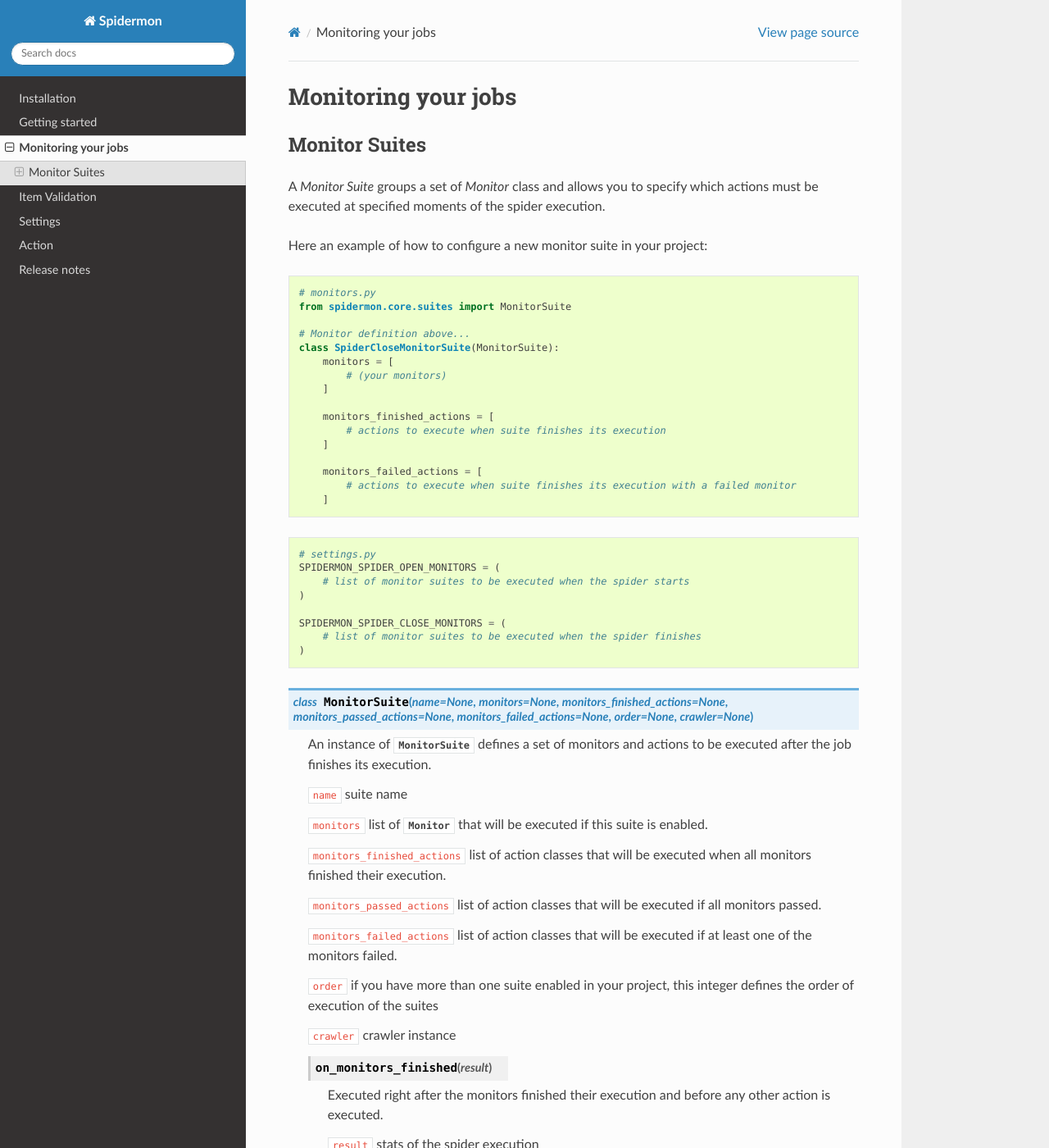
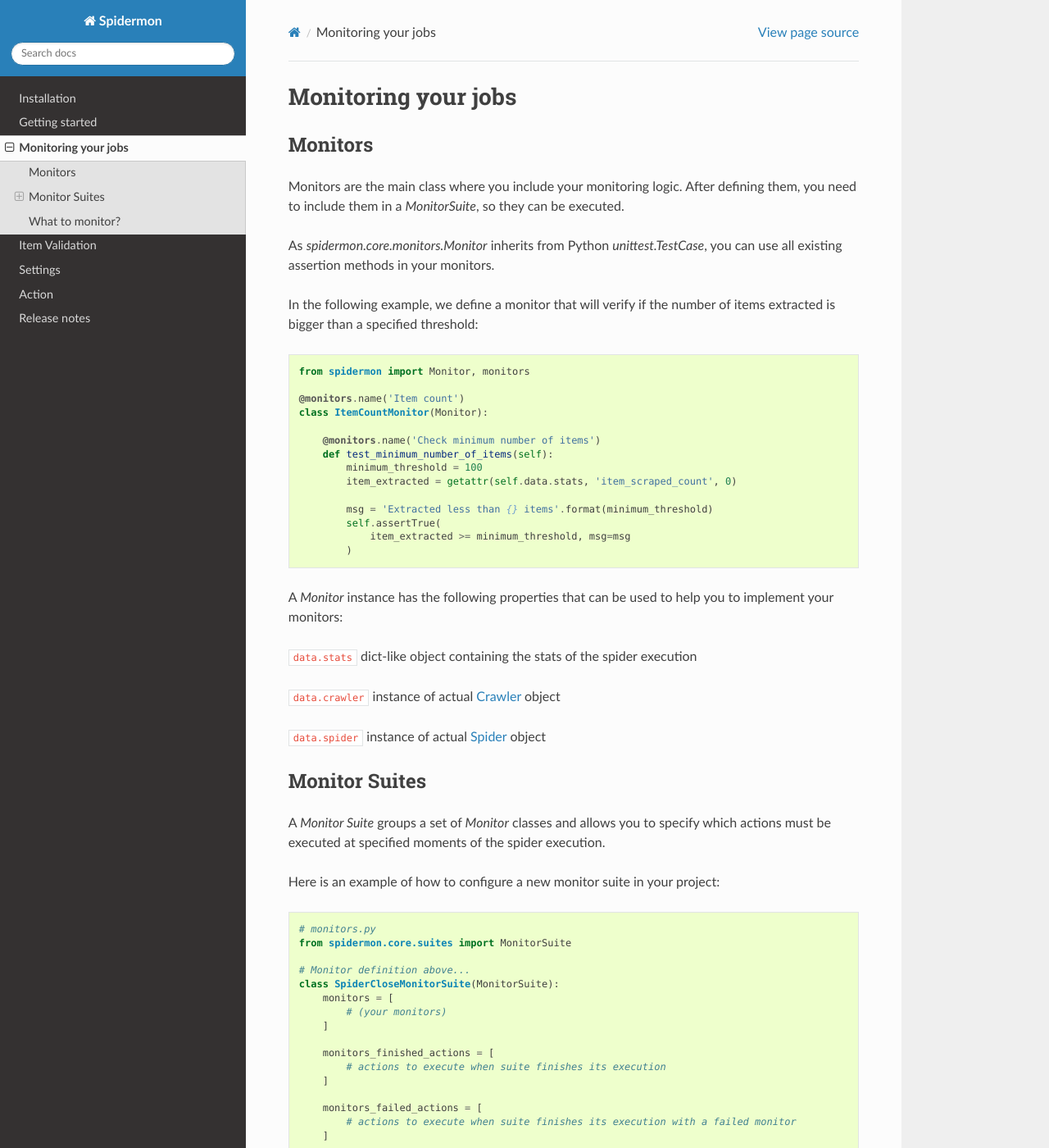
Before and after one commit to scrapinghub/spidermon, a Sphinx documentation site: the page built from docs/source/monitors.rst, in a window 1280 px wide and 1400 px high. Shown: the whole window at 82% size. Built offline with Sphinx 7.4.7 and the Read the Docs theme 2.0.0, drawn with Linux system fonts in a browser that asks for light colours; some of the changed text lies outside the part shown.

Commit message:
Docs for monitors

```diff
--- a/docs/source/monitors.rst
+++ b/docs/source/monitors.rst
@@ -4,13 +4,54 @@
 Monitoring your jobs
 ====================
 
+Monitors
+--------
+
+Monitors are the main class where you include your monitoring logic. After defining
+them, you need to include them in a `MonitorSuite`, so they can be executed.
+
+As `spidermon.core.monitors.Monitor` inherits from Python `unittest.TestCase`, you
+can use all existing assertion methods in your monitors.
+
+In the following example, we define a monitor that will verify if the number of items
+extracted is bigger than a specified threshold:
+
+.. code-block:: python
+
+    from spidermon import Monitor, monitors
+
+    @monitors.name('Item count')
+    class ItemCountMonitor(Monitor):
+
+        @monitors.name('Check minimum number of items')
+        def test_minimum_number_of_items(self):
+            minimum_threshold = 100
+            item_extracted = getattr(self.data.stats, 'item_scraped_count', 0)
+
+            msg = 'Extracted less than {} items'.format(minimum_threshold)
+            self.assertTrue(
+                item_extracted >= minimum_threshold, msg=msg
+            )
+
+A `Monitor` instance has the following properties that can be used to help you to
+implement your monitors:
+
+``data.stats`` dict-like object containing the stats of the spider execution
+
+``data.crawler`` instance of actual `Crawler`_ object
+
+``data.spider`` instance of actual `Spider`_ object
+
+.. _`Crawler`: https://doc.scrapy.org/en/latest/topics/api.html#scrapy.crawler.Crawler
+.. _`Spider`: https://doc.scrapy.org/en/latest/topics/spiders.html?highlight=scrapy.Spider#scrapy.spiders.Spider
+
 Monitor Suites
 --------------
 
-A `Monitor Suite` groups a set of `Monitor` class and allows you to specify which
+A `Monitor Suite` groups a set of `Monitor` classes and allows you to specify which
 actions must be executed at specified moments of the spider execution.
 
-Here an example of how to configure a new monitor suite in your project:
+Here is an example of how to configure a new monitor suite in your project:
 
 .. code-block:: python
 
@@ -89,3 +130,28 @@ Here an example of how to configure a new monitor suite in your project:
       monitor failed.
 
       ``result`` stats of the spider execution
+
+What to monitor?
+----------------
+
+These are some of the usual metrics used in the monitors:
+
+- the amount of items extracted by the spider.
+
+- the amount of successful responses received by the spider.
+
+- the amount of failed responses (server-side errors, network errors, proxy errors, etc.).
+
+- the amount of requests that reach the maximum amount of retries and are finally discarded.
+
+- the amount of time it takes to finish the crawl.
+
+- the amount of errors in the log (spider errors, generic errors detected by Scrapy, etc.)
+
+- the amount of bans.
+
+- the job outcome (if it finishes without major issues or if it is closed prematurely because it detects too many bans, for example).
+
+- the amount of items that don't contain a specific field or a set of fields
+
+- the amount of items with validation errors (missing required fields, incorrect format, values that don't match a specific regular expression, strings that are too long/short, numeric values that are too high/low, etc.)
```
